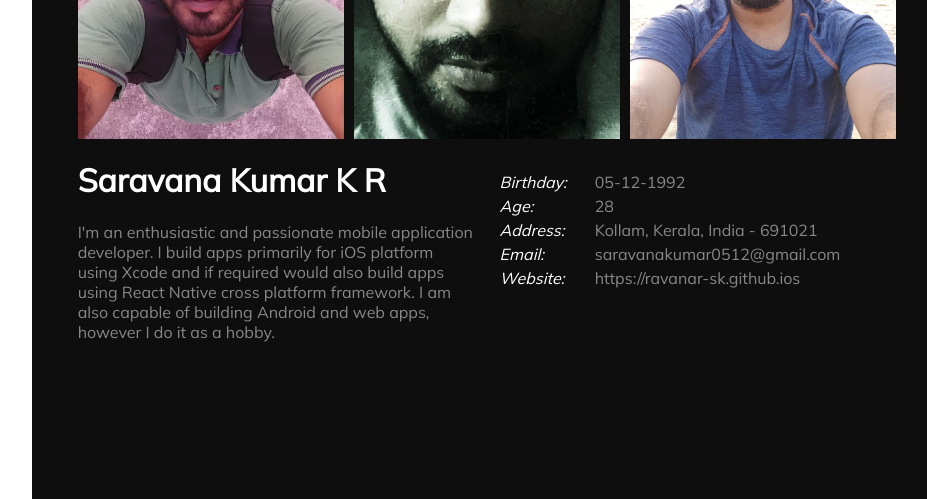
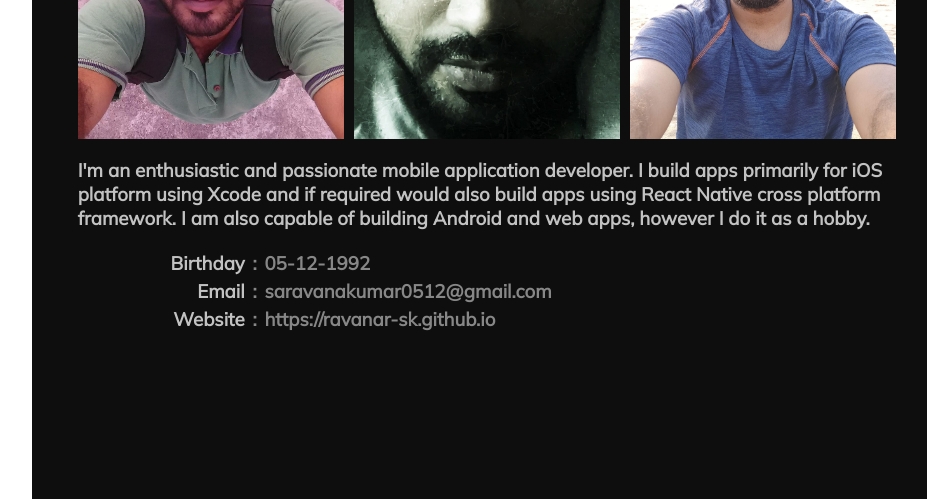
Before and after one commit to ravanar-sk/ravanar-sk, a plain HTML site: page index.html in a window 1280 px wide. Shown: the part 1120-1619 px from the top of the page, without its empty margins (339-1266 px from the left). Drawn offline with Linux system fonts and the light colour scheme.

Commit message:
Updated About me page

```diff
--- a/app/css/about-me-page.css
+++ b/app/css/about-me-page.css
@@ -1,5 +1,4 @@
-#img-about-me-profile-image{
-}
+#img-about-me-profile-image {}
 
 #about-me-container {
     display: flex;
@@ -42,7 +41,6 @@
     opacity: 0.0;
     align-items: center;
     justify-content: center;
-
     animation-duration: 300ms;
     animation-name: animation-about-me-image-overlay-container;
 }
@@ -56,7 +54,7 @@
     }
 }
 
-.about-me-image-overlay-container:hover{
+.about-me-image-overlay-container:hover {
     display: flex;
     width: 100%;
     height: 100%;
@@ -65,7 +63,6 @@
     opacity: 0.5;
     align-items: center;
     justify-content: center;
-
     animation-duration: 300ms;
     animation-name: animation-about-me-image-overlay-container-active;
 }
@@ -79,20 +76,48 @@
     }
 }
 
-
 .about-me-image-overlay-text {
     width: min-content;
     white-space: nowrap;
     color: white;
 }
 
-.about-me-personal-details-title {
-    color: white;
-    font-style: italic;
+/* User Details */
+
+.about-me-table-row {
+    display: "flex";
+    flex-direction: "row";
 }
 
-.about-me-personal-details-value {
+.about-me-table-data-title {
+    flex: 1;
+}
+
+.about-me-table-data-value {
+    flex: 2;
+}
+
+.about-me-table-data-separator {
+    flex: 0.05;
+}
+
+.about-me-user-details-title {
+    color: white;
+    opacity: 0.75;
+    /* font-weight: bold; */
+    margin: 0;
+    text-align: right;
+}
+
+.about-me-user-details-value {
     color: white;
     opacity: 0.5;
-    margin-left: 10px;
+    margin: 0;
 }
+
+.about-me-user-details-separator {
+    color: white;
+    opacity: 0.5;
+    text-align: center;
+    margin: 0;
+}
--- a/app/css/index.css
+++ b/app/css/index.css
@@ -14,10 +14,10 @@ body {
     width: 100%;
     justify-content: flex-end;
 }
-
+/*
 p {
     margin: 0px;
-}
+} */
 
 .side-navigation-menu-container {
     width: 29%;
--- a/app/resources/json/user-data.js
+++ b/app/resources/json/user-data.js
@@ -1,66 +1,80 @@
 const userData = {
-    "name": {
+    name: {
         "first": "Saravana",
         "middle": "Kumar",
         "last": "K R"
     },
-    "jobTitles": [
+    jobTitles: [
         "iOS Developer",
         "React Native Developer",
         "Android Hobbyist",
         "Web Hobbyist",
         "Freelancer"
     ],
-    "about_me": "I'm an enthusiastic and passionate mobile application developer. I build apps primarily for iOS platform using Xcode and if required would also build apps using React Native cross platform framework. I am also capable of building Android and web apps, however I do it as a hobby.",
-    "birthday": {
+    about_me: "I'm an enthusiastic and passionate mobile application developer. I build apps primarily for iOS platform using Xcode and if required would also build apps using React Native cross platform framework. I am also capable of building Android and web apps, however I do it as a hobby.",
+    birthday: {
         "title": "Birthday",
         "value": "05-12-1992"
     },
-    "age": {
-        "title": "Age",
-        "value": "28"
-    },
-    "address": {
+    address: {
         "title": "Address",
         "value": "Kollam, Kerala, India - 691021"
     },
-    "email": {
-        "title": "Email",
-        "value": "saravanakumar0512@gmail.com"
-    },
-    "website": {
-        "title": "Website",
-        "value": "https://ravanar-sk.github.ios"
-    },
-    "github": {
-        "title": "Github",
-        "value": "https://github.com/ravanar-sk"
-    },
-    "stackoverflow": {
-        "title": "Stackoverflow",
-        "value": "28"
-    },
-    "linkedin": {
-        "title": "Linkedin",
-        "value": "28"
-    },
-    "instagram": {
-        "title": "Instagram",
-        "value": "28"
-    },
-    "facebook": {
-        "title": "Facebook",
-        "value": "28"
-    },
-    "phone": [
+    phone: [
         {
-            "title": "Age",
+            "title": "Phone",
             "value": [
                 "+918921234687",
                 "+919633519779"
             ]
         },
     ],
+    email: {
+        "title": "Email",
+        "value": "saravanakumar0512@gmail.com"
+    },
+    website: {
+        "title": "Website",
+        "value": "https://ravanar-sk.github.io"
+    },
+    codeAndTechnicalForums: [
+        {
+            "title": "Github",
+            "link": "https://github.com/ravanar-sk",
+            icon:"",
+        },
+        {
+            "title": "Stackoverflow",
+            "link": "https://stackoverflow.com/users/9229355/saravana-kumar-k-r",
+            icon:"",
+        },
+    ],
+    technicalBlogging: [
+        {
+            "title": "Medium",
+            "link": "https://ravanar.medium.com/",
+            icon:"",
+        },
+    ],
+    socialMediaLinks: [
+        {
+            "title": "Linkedin",
+            "link": "https://www.linkedin.com/in/ravanar/",
+            icon:"",
+        },
+        {
+            "title": "Instagram",
+            "link": "https://www.instagram.com/ravanar.sk/",
+            icon:"",
+        },
+        {
+            "title": "Facebook",
+            "link": "https://www.facebook.com/ravanar.sk/",
+            icon:"",
+        },
+    ],
+
+
     "education": [
         {
             "university": "Kerala University",
--- a/app/scripts/about-me-page.js
+++ b/app/scripts/about-me-page.js
@@ -2,7 +2,7 @@ document.addEventListener('DOMContentLoaded', domContentLoaded)
 function domContentLoaded() {
 
     // setting name
-    document.getElementById('about-me-name').innerText = `${userData.name.first} ${userData.name.middle} ${userData.name.last}`
+    // document.getElementById('about-me-name').innerText = `${userData.name.first} ${userData.name.middle} ${userData.name.last}`
 
     // Setting description
     document.getElementById('about-me-description').innerText = userData.about_me
@@ -19,43 +19,92 @@ function addingPersonalData() {
     const rowBirthday = createElementWith(userData.birthday.title,userData.birthday.value)
     personalDetailsTableBody.appendChild(rowBirthday)
 
-    // Adding Age
-    const rowAge = createElementWith(userData.age.title,userData.age.value)
-    personalDetailsTableBody.appendChild(rowAge)
-
     // Adding Address
-    const rowAddress = createElementWith(userData.address.title,userData.address.value)
-    personalDetailsTableBody.appendChild(rowAddress)
+    // const rowAddress = createElementWith(userData.address.title,userData.address.value)
+    // personalDetailsTableBody.appendChild(rowAddress)
 
     // Email
     const rowEmail = createElementWith(userData.email.title,userData.email.value)
     personalDetailsTableBody.appendChild(rowEmail)
 
     // Website
-    const rowWebsite = createElementWith(userData.website.title,userData.website.value)
+    // const rowWebsite = createElementWith(userData.website.title,userData.website.value)
+    // personalDetailsTableBody.appendChild(rowWebsite)
+
+    let rowWebsite = createWebsiteRow()
     personalDetailsTableBody.appendChild(rowWebsite)
-
 }
 
 
 function createElementWith(key, value) {
     const tableRow = document.createElement('tr')
+    tableRow.className = "about-me-table-row"
+
     const tableDataTitle = document.createElement('td')
+    tableDataTitle.className = "about-me-table-data-title"
+
     const tableDataValue = document.createElement('td')
+    tableDataValue.className = "about-me-table-data-value"
 
-    const paragraphTitle= document.createElement('p')
-    paragraphTitle.className = "about-me-personal-details-title"
-    paragraphTitle.innerText = `${key}: `
+    const tableDataSeparator = document.createElement('td')
+    tableDataSeparator.className =  "about-me-table-data-separator"
 
-    const paragraphValue = document.createElement('p')
-    paragraphValue.className = "about-me-personal-details-value"
-    paragraphValue.innerText = value
+    const h3_Title= document.createElement('h3')
+    h3_Title.className = "about-me-user-details-title"
+    h3_Title.innerText = key
 
+    const h3_separator = document.createElement('h3')
+    h3_separator.className = "about-me-user-details-separator"
+    h3_separator.innerText = ":"
 
-    tableDataTitle.appendChild(paragraphTitle)
-    tableDataValue.appendChild(paragraphValue)
+    const h3_Value = document.createElement('h3')
+    h3_Value.className = "about-me-user-details-value"
+    h3_Value.innerText = value
+
+    tableDataTitle.appendChild(h3_Title)
+    tableDataSeparator.appendChild(h3_separator)
+    tableDataValue.appendChild(h3_Value)
 
     tableRow.appendChild(tableDataTitle)
+    tableRow.appendChild(tableDataSeparator)
     tableRow.appendChild(tableDataValue)
     return tableRow
 }
+
+function createWebsiteRow() {
+    const tableRow = document.createElement('tr')
+    tableRow.className = "about-me-table-row"
+
+    const tableDataTitle = document.createElement('td')
+    tableDataTitle.className = "about-me-table-data-title"
+
+    const tableDataValue = document.createElement('td')
+    tableDataValue.className = "about-me-table-data-value"
+
+    const tableDataSeparator = document.createElement('td')
+    tableDataSeparator.className =  "about-me-table-data-separator"
+
+    const h3_Title= document.createElement('h3')
+    h3_Title.className = "about-me-user-details-title"
+    h3_Title.innerText = userData.website.title
+
+    const h3_separator = document.createElement('h3')
+    h3_separator.className = "about-me-user-details-separator"
+    h3_separator.innerText = ":"
+
+    const h3_Value = document.createElement('h3')
+    h3_Value.className = "about-me-user-details-value"
+    h3_Value.innerText = userData.website.value
+
+    tableDataTitle.appendChild(h3_Title)
+    tableDataSeparator.appendChild(h3_separator)
+    tableDataValue.appendChild(h3_Value)
+
+    tableRow.appendChild(tableDataTitle)
+    tableRow.appendChild(tableDataSeparator)
+    tableRow.appendChild(tableDataValue)
+
+    return tableRow
+
+
+}
--- a/index.html
+++ b/index.html
@@ -85,46 +85,42 @@
                     <img class="about-me-image-list-item"
                         src="./app/resources/images/pictures/imgSubProfilePicture_02.jpg" />
                     <div class="about-me-image-overlay-container">
-                        <h2 class="about-me-image-overlay-text">Who I was!</h2>
+                        <!-- <h2 class="about-me-image-overlay-text">Who I was!</h2> -->
                     </div>
                 </div>
                 <div class="about-me-image-container" style="margin-left: 10px; margin-right: 10px;">
                     <img class="about-me-image-list-item"
                         src="./app/resources/images/pictures/imgSubProfilePicture_01.jpg" />
                     <div class="about-me-image-overlay-container">
-                        <h2 class="about-me-image-overlay-text">In a confused state?</h2>
+                        <!-- <h2 class="about-me-image-overlay-text">In a confused state?</h2> -->
                     </div>
                 </div>
                 <div class="about-me-image-container">
                     <img class="about-me-image-list-item"
                         src="./app/resources/images/pictures/imgSubProfilePicture_03.jpg" />
                     <div class="about-me-image-overlay-container">
-                        <h2 class="about-me-image-overlay-text">What I am now.</h2>
+                        <!-- <h2 class="about-me-image-overlay-text">What I am now.</h2> -->
                     </div>
                 </div>
             </div>
 
-            <dic style="display: flex;  width: 90%;">
+            <dic style="display: flex; flex-direction: column;  width: 90%;">
 
-                <dic style="display: flex; flex-direction: column; flex: 1;">
-                    <h1 id="about-me-name" style="color: white;">SARAVANA KUMAR K R</h1>
-                    <p id="about-me-description" style="color: white; opacity: 0.5;">
+                <div style="display: flex; flex-direction: column; flex: 1;">
+                    <!-- <h1 id="about-me-name" style="color: white;">SARAVANA KUMAR K R</h1> -->
+                    <h3 id="about-me-description" style="color: white; opacity: 0.75;">
                         Dummy
-                    </p>
-                </dic>
+                    </h3>
+                </div>
 
-                <dic style="display: flex; flex-direction: column; flex: 1; margin-left: 20px; margin-top: 30px;">
-
+                <div style="display: flex; flex-direction: column; flex: 1; ">
                     <table>
                         <tbody id="about-me-personal-details-table-body">
                             <!-- All required data would be added dynamically -->
                         </tbody>
                     </table>
-
-                </dic>
-
+                </div>
             </dic>
-
         </div>
 
         <!-- Projects -->
```
Also changed, not shown: app/resources/images/pictures/imgPic2.jpg (deleted). Lines whose indentation alone changed are shown as unchanged.
